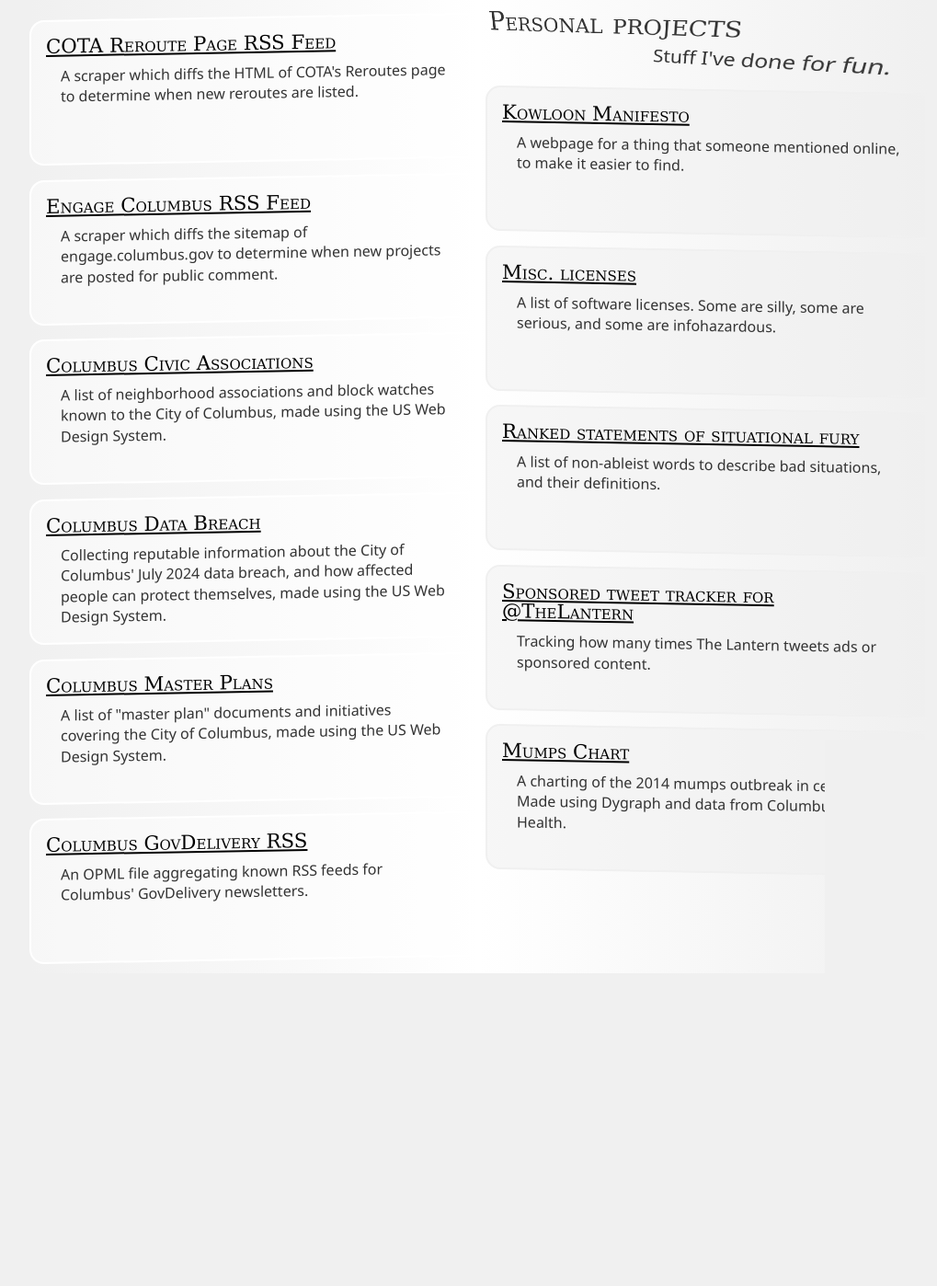
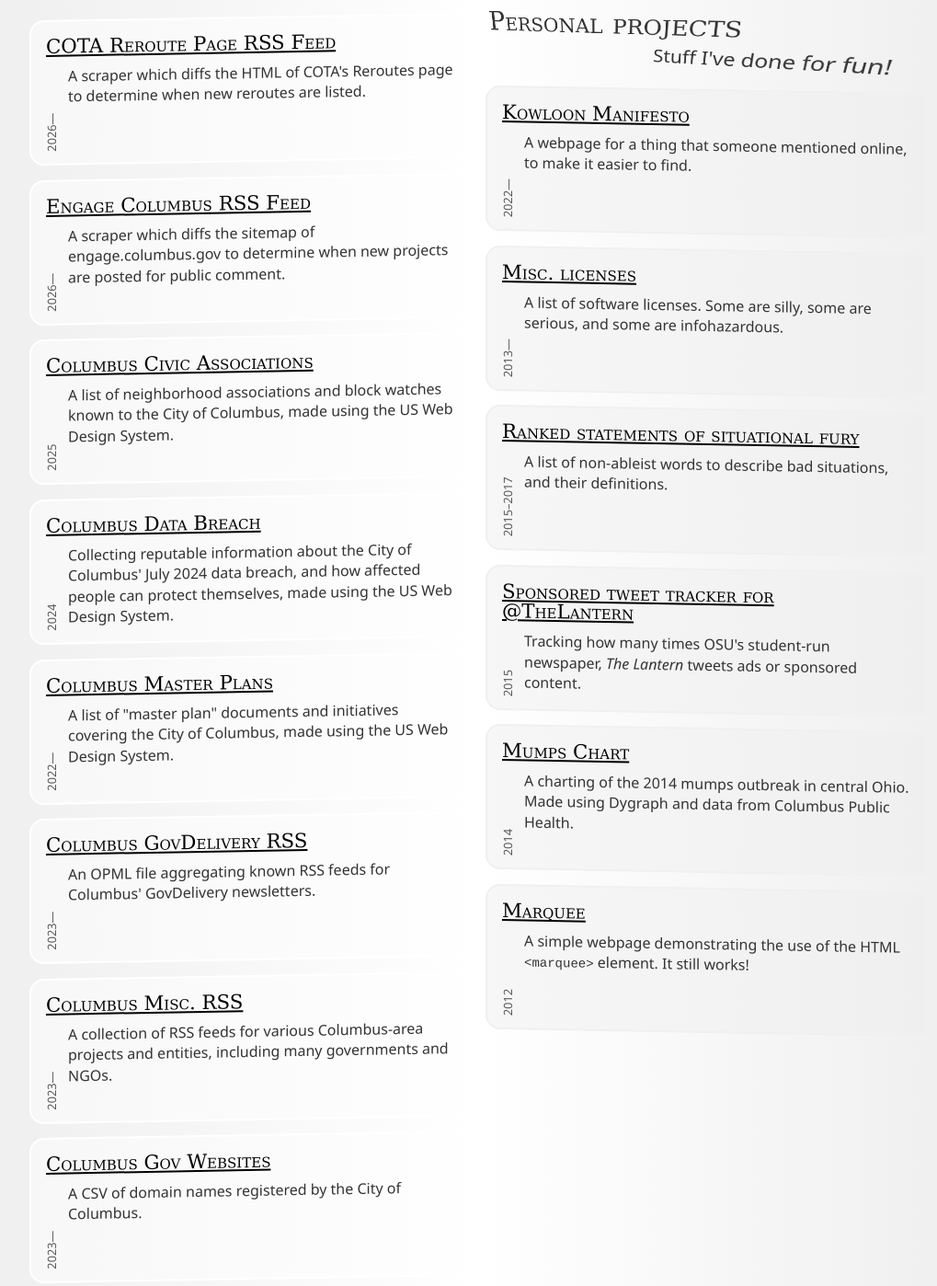
Before and after one commit to benlk/benlk.github.io, a plain HTML site: page index.html in a window 1280 px wide. Shown: the part 213-1611 px from the top of the page at 92% size, without its empty margins (120-1139 px from the left). Drawn offline with Linux system fonts and the light colour scheme.

Commit message:
Add a couple other projects, add dates, apply header CSS on mobile

```diff
--- a/index.html
+++ b/index.html
@@ -30,57 +30,66 @@
 				<header>
 					<h1><img class="inline" src="./columbus-logo.svg" alt="City of Columbus" /> projects</h1>
 					<p>Projects to help the residents of my city.</p>
-
 				</header>
 
 				<section>
 					<h2><a href="https://benlk.github.io/cota-reroutes-page-rss/">COTA Reroute Page RSS Feed</a></h2>
 					<p>A scraper which diffs the HTML of COTA's Reroutes page to determine when new reroutes are listed.</p>
+					<span title="2026 to present">2026&mdash;</span>
 				</section>
 
 				<section>
 					<h2><a href="https://benlk.github.io/engage-columbus-scrape-to-rss/">Engage Columbus RSS Feed</a></h2>
 					<p>A scraper which diffs the sitemap of engage.columbus.gov to determine when new projects are posted for public comment.</p>
+					<span title="2026 to present">2026&mdash;</span>
 				</section>
 
 				<section>
 					<h2><a href="https://benlk.github.io/columbus-civic-associations/">Columbus Civic Associations</a></h2>
 					<p>A list of neighborhood associations and block watches known to the City of Columbus, made using the US Web Design System.</p>
+					<span title="2025 to present">2025</span>
 				</section>
 
 				<section>
 					<h2><a href="https://benlk.github.io/columbus-data-breach/">Columbus Data Breach</a></h2>
 					<p>Collecting reputable information about the City of Columbus' July 2024 data breach, and how affected people can protect themselves, made using the US Web Design System.</p>
+					<span title="2024">2024</span>
 				</section>
 
 				<section>
 					<h2><a href="https://benlk.github.io/columbus-master-plans/">Columbus Master Plans</a></h2>
 					<p>A list of "master plan" documents and initiatives covering the City of Columbus, made using the US Web Design System.</p>
+					<span datetime="2022 to present">2022&mdash;</span>
 				</section>
 
 				<section>
 					<h2><a href="https://github.com/benlk/columbus-govdelivery-rss">Columbus GovDelivery RSS</a></h2>
 					<p>An OPML file aggregating known RSS feeds for Columbus' GovDelivery newsletters.</p>
+					<span datetime="2023 to present">2023&mdash;</span>
 				</section>
 
 				<section>
 					<h2><a href="https://github.com/benlk/columbus-misc-rss">Columbus Misc. RSS</a></h2>
 					<p>A collection of RSS feeds for various Columbus-area projects and entities, including many governments and NGOs.</p>
+					<span datetime="2023 to present">2023&mdash;</span>
 				</section>
 
 				<section>
 					<h2><a href="https://github.com/benlk/columbus-gov-websites">Columbus Gov Websites</a></h2>
 					<p>A CSV of domain names registered by the City of Columbus.</p>
+					<span datetime="2023 to present">2023&mdash;</span>
 				</section>
 
 				<section>
 					<h2><a href="https://github.com/benlk/cota-reroute-pdf-rss">COTA Reroute RSS Feed</a></h2>
 					<p>An RSS feed for the Central Ohio Transit Authority's reroute PDFs, pulled from Gatsby.js data sources.</p>
+					<span datetime="2023 to present">2023&mdash;</span>
 				</section>
 
 				<section>
 					<h2><a href="https://benlk.github.io/columbus-regional-rail/">Columbus Regional Rail</a></h2>
 					<p>Maps of fantasy transit projects that <em>could</em> be built in Columbus, Ohio.</p>
+					<span datetime="2022 to present">2022&mdash;</span>
 				</section>
 			</section>
 
@@ -88,42 +97,54 @@
 		<section id="personal">
 			<header>
 				<h1>Personal projects</h1>
-				<p>Stuff I've done for fun.</p>
+				<p>Stuff I've done for fun!</p>
 			</header>
 
 			<section>
 				<h2><a href="https://kowloonmanifesto.org/">Kowloon Manifesto</a></h2>
 				<p>A webpage for a thing that someone mentioned online, to make it easier to find.</p>
+				<span datetime="2022 to present">2022&mdash;</span>
 			</section>
 
 			<section>
 				<h2><a href="https://github.com/benlk/misc-licenses">Misc. licenses</a></h2>
 				<p>A list of software licenses. Some are silly, some are serious, and some are infohazardous.</p>
+				<span datetime="2013 to present">2013&mdash;</span>
 			</section>
 
 			<section>
 				<h2><a href="https://benlk.github.io/ranked-situational-fury/">Ranked statements of situational fury</a></h2>
 				<p>A list of non-ableist words to describe bad situations, and their definitions.</p>
+				<span title="2015 to 2017">2015&ndash;2017</span>
 			</section>
 
 			<section>
 				<h2><a href="https://benlk.github.io/thelantern-sponsored/">Sponsored tweet tracker for @TheLantern</a></h2>
-				<p>Tracking how many times The Lantern tweets ads or sponsored content.</p>
+				<p>Tracking how many times OSU's student-run newspaper, <i>The Lantern</i> tweets ads or sponsored content.</p>
+				<span title="2015">2015</span>
 			</section>
 
 			<section>
 				<h2><a href="https://benlk.github.io/mumps/">Mumps Chart</a></h2>
 				<p>A charting of the 2014 mumps outbreak in central Ohio. Made using Dygraph and data from Columbus Public Health.</p>
+				<span title="2014">2014</span>
+			</section>
+
+			<section>
+				<h2><a href="https://f.benlk.com/marquee.html">Marquee</a></h2>
+				<p>A simple webpage demonstrating the use of the HTML <code>&lt;marquee&gt;</code> element. It still works!</p>
+				<span title="2012">2012</span>
 			</section>
 		</section>
 
 		</main>
 
 		<footer class="center">
-			<p>This page last updated on <time datetime="2024-11-10">10 November 2024</time></p>
+			<p>This page last updated on <time datetime="2026-11-26">26 November 2026</time></p>
 			<p><a href="http://resume.benlk.com">My r&eacute;sum&eacute;</a></p>
 			<p><a href="http://benlk.com">My blog</a></p>
 			<p><a href="https://benlk.com/socials/">My social media</a></p>
+			<p>Did you know that the HTML <code>&lt;time datetime=""&gt;</code> element <a href="https://developer.mozilla.org/en-US/docs/Web/HTML/Reference/Elements/time#valid_datetime_values">doesn't accept</a> <code>YYYY</code> as a valid <code>datetime</code> value? The lowest-precision value you can use is <code>YYYY-MM</code></code>.</p>
 		</footer>
 	</body>
 </html>
--- a/style.css
+++ b/style.css
@@ -45,7 +45,6 @@ body {
 	font-size: 1rem;
 	color: #333;
 	width: max-content;
-	max-width: min(max-content, 100%);
     margin: 0 auto 10em;
     line-height: 1.4em;
 
@@ -63,6 +62,7 @@ body {
 		grid-template-columns: [columbus] var(--width) [personal] var(--width);
 		grid-template-rows: auto repeat(11, 1fr);
 		grid-gap: 1em;
+
 		&>section {
 			display: grid;
 			grid-template-columns: 1fr;
@@ -71,7 +71,17 @@ body {
 		}
 		section section {
 			grid-row: auto;
+			position: relative;
 		}
+		section span {
+			position: absolute;
+			bottom: 0;
+			left: 0;
+			line-height: 1;
+			font-size: 0.8em;
+			transform-origin: top left;
+			transform: translateX(1rem) rotate(-90deg);
+			opacity: 0.8;		}
 	}
 	section#columbus {
 		grid-column: columbus;
@@ -81,12 +91,6 @@ body {
 			border: 2px solid white;
 			border-radius: 1em 0 0 1em;
 			transform: skew(0, -1deg);
-		}
-		header {
-			perspective-origin: left center;
-			transform: translateX(-16%) scale(0.6) perspective(2rem) rotateY(1deg) rotateX(-1deg);
-			font-size: 200%;
-			width: 180%;
 		}
 	}
 	section#personal {
@@ -101,6 +105,17 @@ body {
 			border-radius: 1em 0 0 1em;
 			transform: skew(0, 1deg);
 		}
+	}
+}
+section#columbus {
+	header {
+		perspective-origin: left center;
+		transform: translateX(-16%) scale(0.6) perspective(2rem) rotateY(1deg) rotateX(-1deg);
+		font-size: 200%;
+		width: 180%;
+	}
+}
+section#personal {
 	header {
 		perspective-origin: left center;
 		transform: translateX(-3rem) translateX(-30%) scale(0.6) perspective(2rem) rotateY(-1deg) rotateX(-1deg);
@@ -113,14 +128,19 @@ body {
 		}
 	}
 }
-}
+
 main>header,
 main>section {
 	max-width: var(--width);
 }
-section section {
+section {
+	p {
+		margin-left: 1.5em;
+	}
+	section {
 		padding-inline: 1em;
 		padding-block: 1em;
+	}
 }
 
 
@@ -173,7 +193,6 @@ blockquote {
 
 p, li {
     margin-top: 10px;
-    margin-left: 1em;
 }
 
 hr {
@@ -228,9 +247,16 @@ footer {
 	grid-area: footer;
 	padding-block-start: 3rem;
 	padding-block-end: 3rem;
+	padding-inline-start: 1rem;
+	padding-inline-end: 1rem;
 
 	p,
 	a {
 		color: #666;
 	}
+
+	p {
+		max-width: var(--width);
+		margin-inline: auto;
 	}
+}
```
Lines whose indentation alone changed are shown as unchanged.
